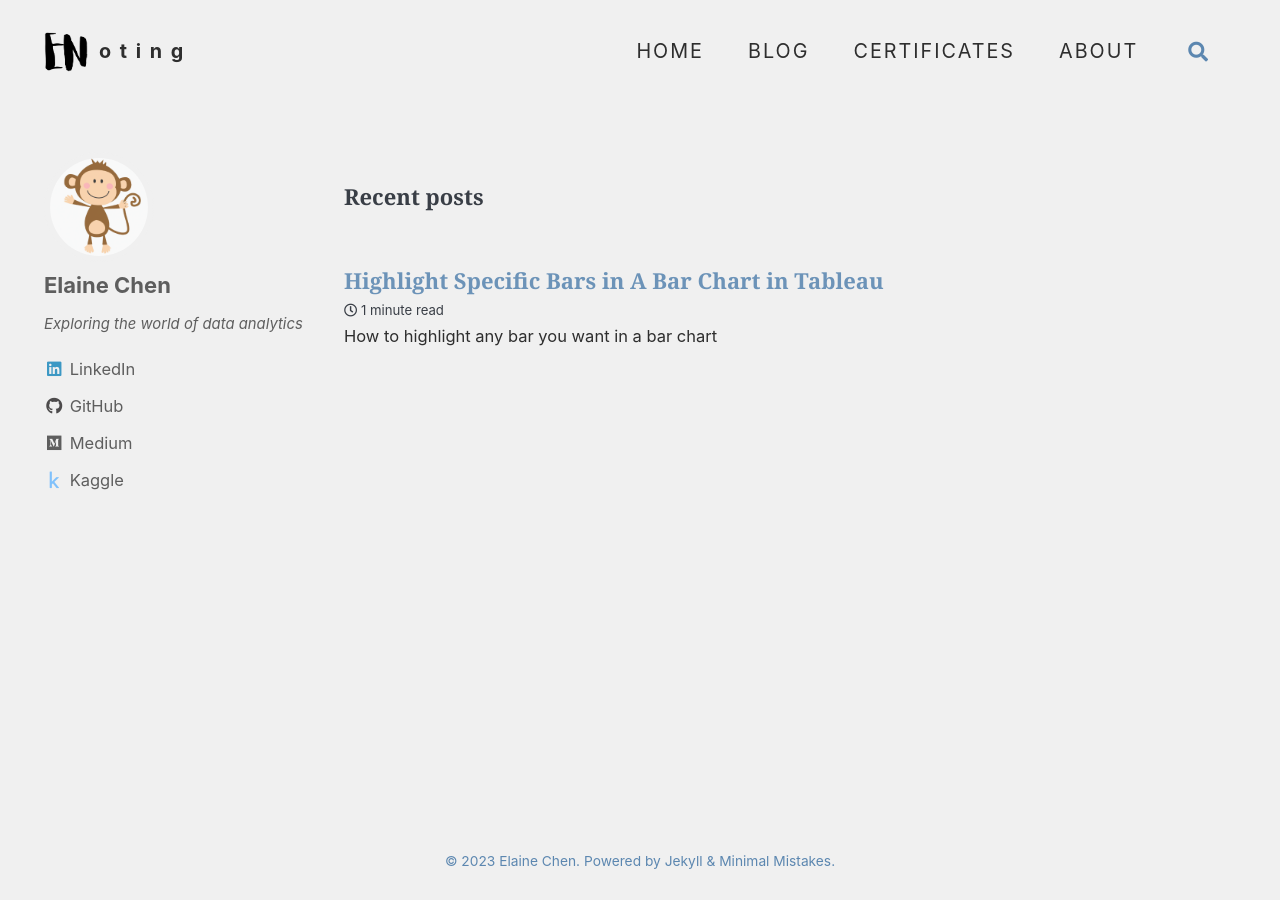
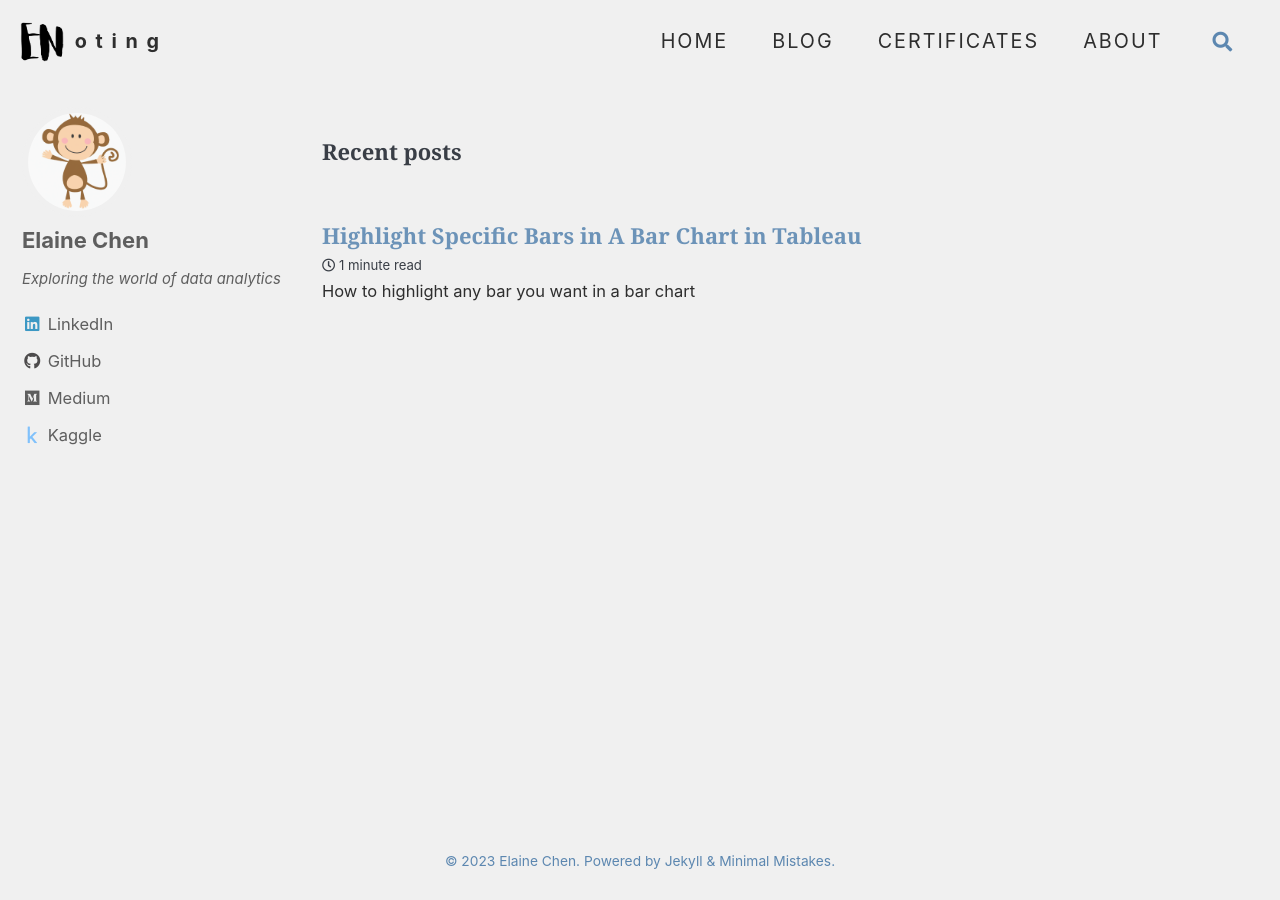
Before and after one commit to elainechen7366/elainechen7366.github.io, a Jekyll site: the page built from index.html, in a window 1280 px wide. Built offline with Jekyll 4.4.1, drawn with Linux system fonts in a browser that asks for light colours; cached includes are drawn as plain includes; some web fonts are replaced; the list of posts is cut into pages by our own code.

Commit message:
revert page and masthead padding modification

```diff
--- a/_sass/minimal-mistakes/_masthead.scss
+++ b/_sass/minimal-mistakes/_masthead.scss
@@ -14,10 +14,7 @@
 
   &__inner-wrap {
     @include clearfix;
-    padding-top: 1.5em;
-    padding-bottom: 2.5rem;
-    padding-right: 2rem;
-    padding-left: 2rem;
+    padding: 1em;
     margin-left: auto;
     margin-right: auto;
     max-width: 100%;
--- a/_sass/minimal-mistakes/_page.scss
+++ b/_sass/minimal-mistakes/_page.scss
@@ -6,8 +6,8 @@
   @include clearfix;
   margin-left: auto;
   margin-right: auto;
-  padding-left: 2em;
-  padding-right: 2em;
+  padding-left: 1em;
+  padding-right: 1em;
   -webkit-animation: $intro-transition;
   animation: $intro-transition;
   max-width: 100%;
```
